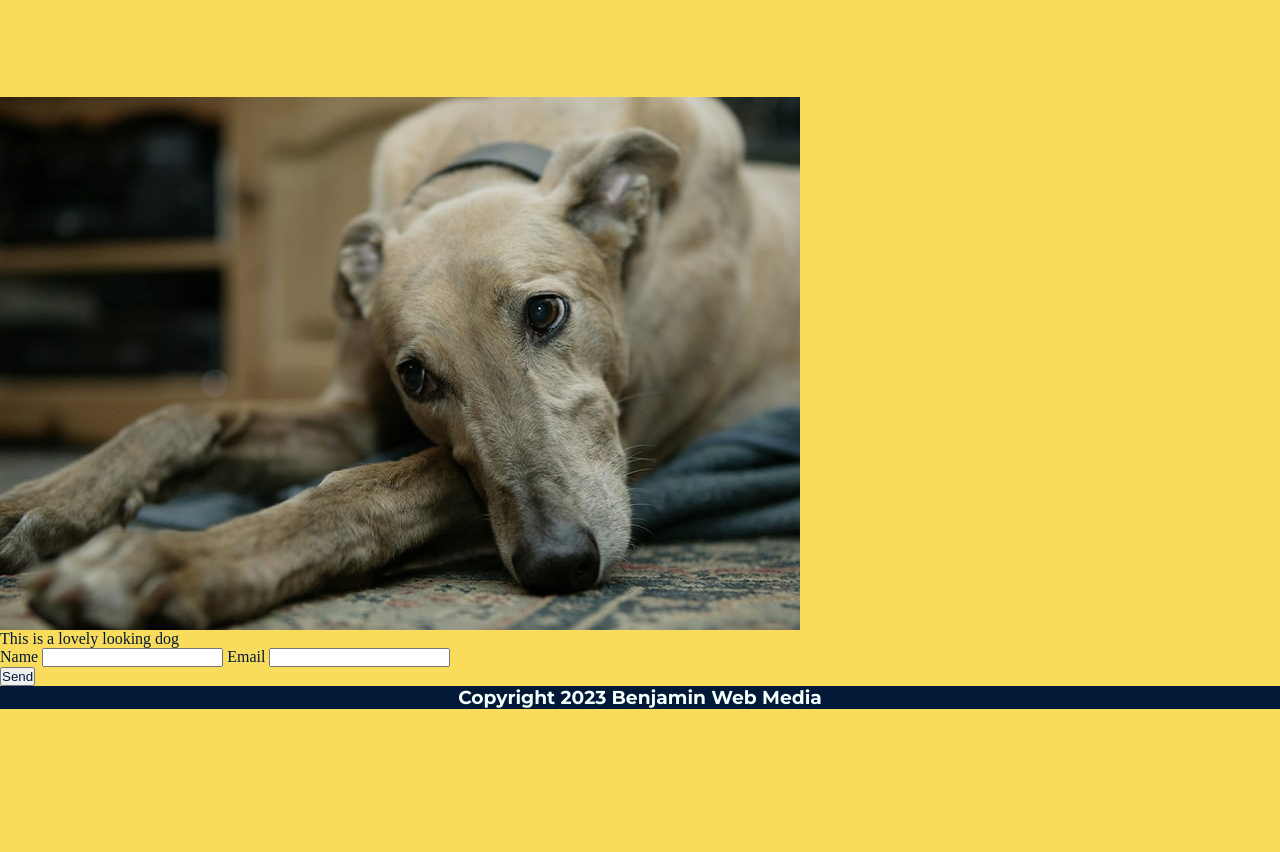
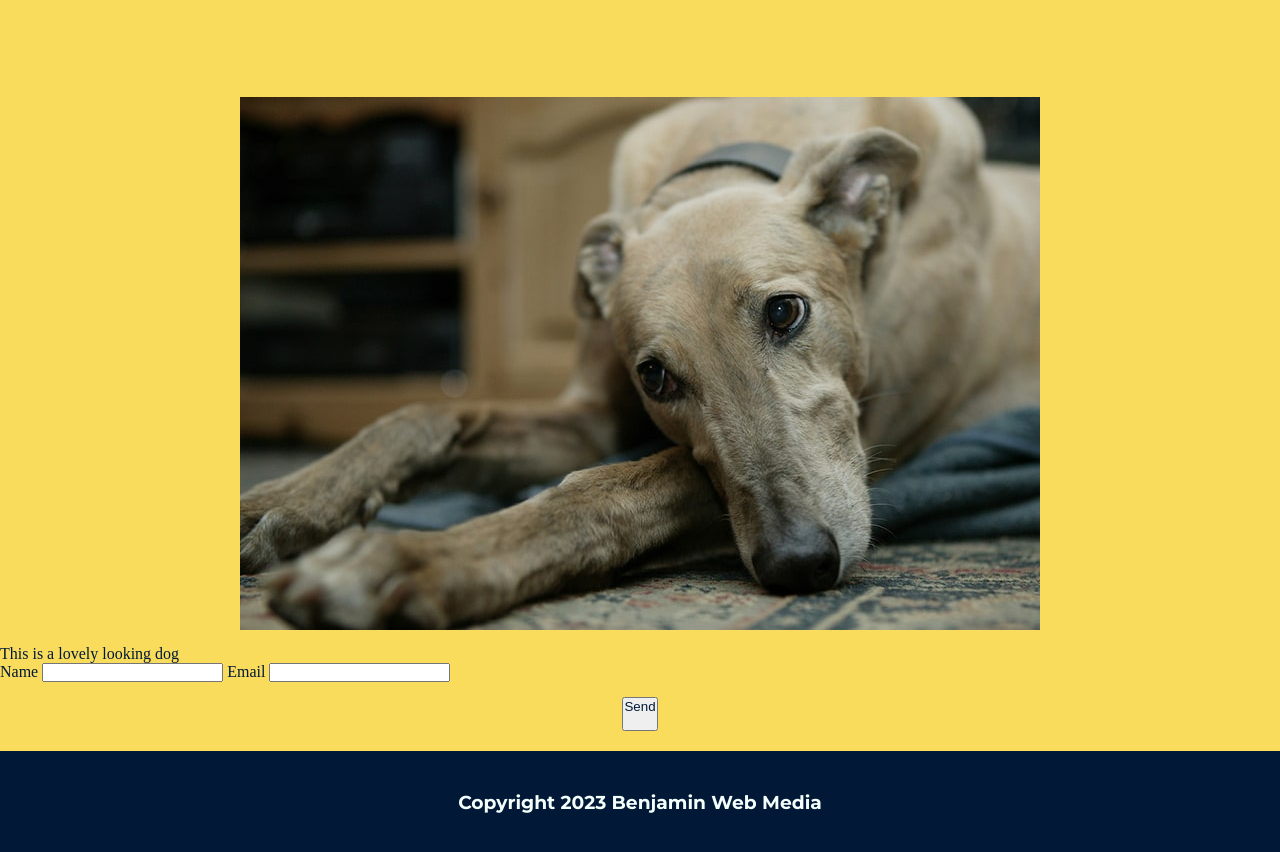
Before and after one commit to rbenjamin4/22-Mini-Project, a plain HTML site: page index.html in a window 1280 px wide. Shown: the part 80-932 px from the top of the page. Before the commit the page ends 800 px from the top, so only its background shows below. Drawn offline with Linux system fonts and the light colour scheme.

Commit message:
Adjusted content spacing and center main image and send button

```diff
--- a/assets/style.css
+++ b/assets/style.css
@@ -6,7 +6,7 @@
 }
 
 body {
-    background-color:#F9DC5C;
+    background-color: #F9DC5C;
 }
 
 header {
@@ -16,14 +16,18 @@ header {
 
 main {
     padding-top: 100px;
+    padding-bottom: 20px
 }
 
 footer {
     background-color: #011936;
     text-align: center;
+    padding-top: 40px;
+    padding-bottom: 40px;
 }
 
-h1, h3 {
+h1,
+h3 {
     font-family: "Montserrat", 'Arial Narrow', Arial, sans-serif;
     color: #F4FFFD;
 }
@@ -42,7 +46,9 @@ nav a:hover {
     cursor: pointer;
 }
 
-.dog {
-    display: flex;
-    align-items: center;
+.center, .dog {
+    display: block;
+    margin-left: auto;
+    margin-right: auto;
+    padding-bottom: 15px;
 }
--- a/index.html
+++ b/index.html
@@ -24,13 +24,13 @@
     <img class="dog" src="./assets/greyhound.jpeg" alt="Greyhound dog">
     <p>This is a lovely looking dog</p>
 
-    <form>
+    <form class="center">
         <label for="name" >Name</label>
         <input type="text" id="name" name="name">
         <label for="email" >Email</label>
         <input type="text" id="email" name="email">
     </form>
-    <button>Send</button>
+    <button class="center">Send</button>
 </section>
 </main>
 
```
